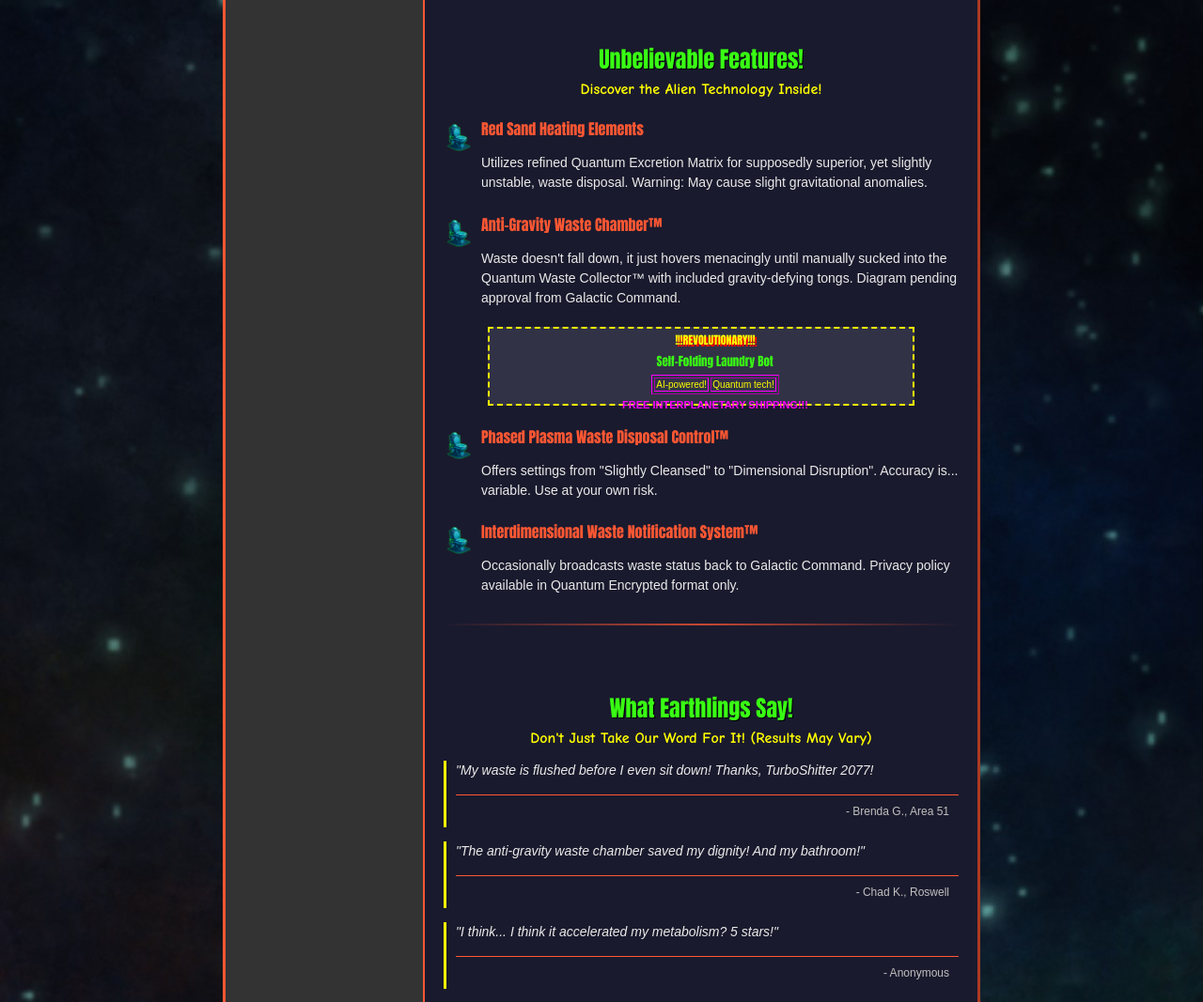
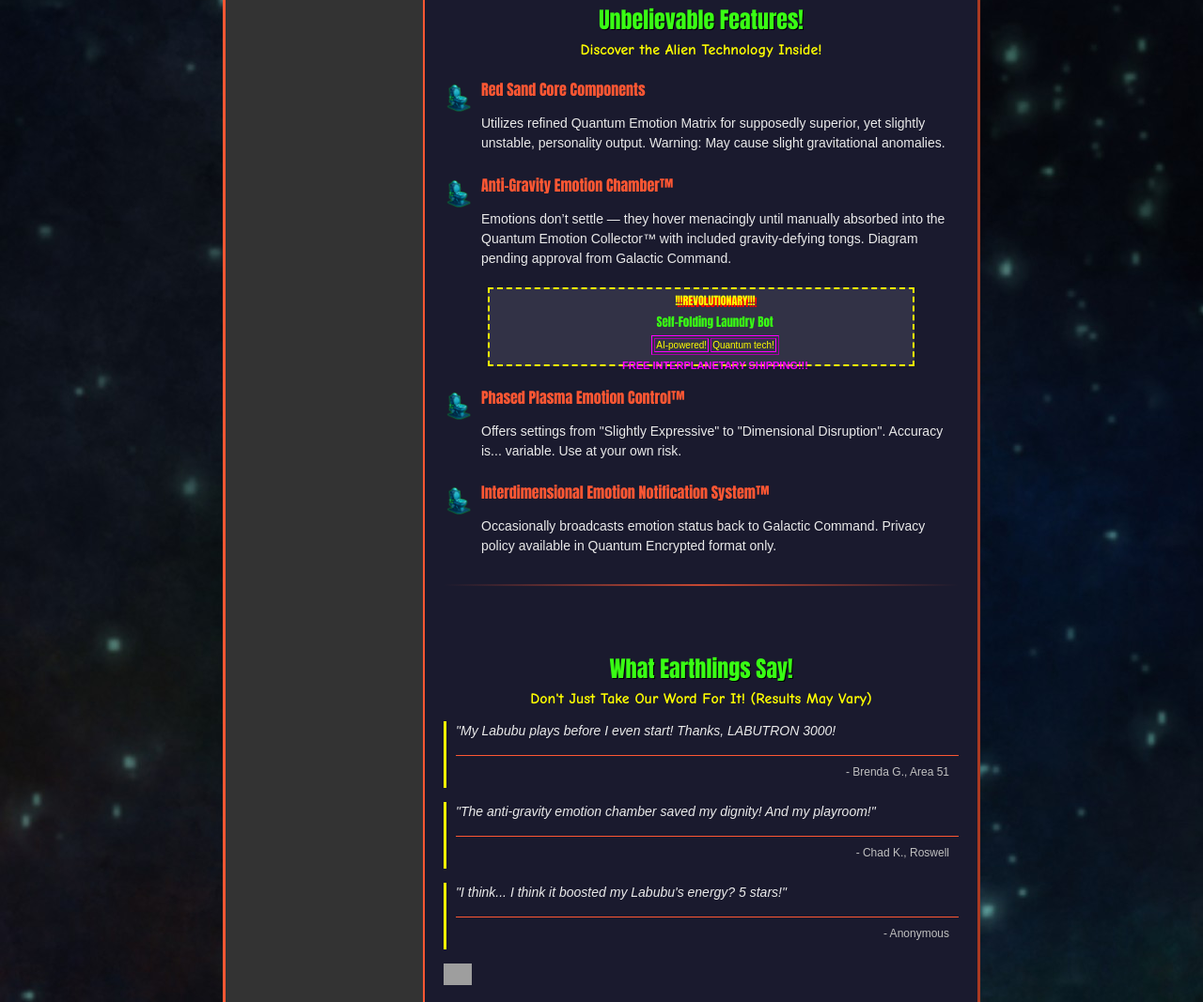
Before and after one commit to deadfile6096/shitter, a plain HTML site: page index.html in a window 1280 px wide. Shown: the part 1733-2800 px from the top of the page at 94% size. Drawn offline with Linux system fonts and the light colour scheme; grey boxes are pictures that could not be loaded.

Commit message:
Update index.html

```diff
--- a/index.html
+++ b/index.html
@@ -264,7 +264,7 @@
                 margin-top: 10px;
                 text-shadow: 2px 2px #ff0000;
               ">
-              WELCOME TO THE TURBOSHITTER 2077 EXPERIENCE!
+              WELCOME TO THE LABUTRON 3000 EXPERIENCE!
             </p>
           </div>
         </div>
@@ -272,14 +272,14 @@
         <div id="main-content" style="display: block">
           <!-- Home Section -->
           <section id="home">
-            <h1>Tired of Earthly Toilets? Upgrade to TurboShitter 2077!</h1>
+            <h1>Tired of Earthly Toys? Upgrade to LABUTRON 3000!</h1>
             <h3 style="
                 color: #c0c0c0;
                 text-align: center;
                 margin-top: 5px;
                 font-style: italic;
               ">
-              The Future of Precision Flush Technology
+              The Future of Precision Toy Design
             </h3>
             <marquee behavior="alternate" scrollamount="3" style="
                 color: #ff00ff;
@@ -446,7 +446,7 @@
               </style>
             </div>
             <p class="tagline">
-              <strong>Featuring Revolutionary Quantum Flushing Technology™</strong>
+              <strong>Featuring Revolutionary Quantum Toy Technology™</strong>
             </p>
 
             <style>
@@ -551,12 +551,7 @@
               }
             </style>
             <p>
-              Experience bathroom breaks before with the revolutionary TurboShitter 2077!
-              Using cutting-edge (and slightly unstable)
-              technology direct from the Red Planet, this isn't just a
-              a toilet... it's a journey! Forget ordinary flushes, prepare
-              for a clean that defies expectations (and sometimes gravity)
-              Features our patented Quantum Waste Disposal System™!
+              Experience playtime like never before with the revolutionary LABUTRON 3000! Using cutting-edge (and slightly unstable) technology direct from the Red Planet, this isn't just a toy... it's a journey! Forget ordinary figures, prepare for a character that defies expectations (and sometimes gravity) Features our patented Quantum Emotion Engine™!
             </p>
             <div class="cta-buttons">
               <a href="#features" class="button glossy-button">LEARN MORE!</a>
@@ -640,19 +635,16 @@
             <h2>Unbelievable Features!</h2>
             <h3>Discover the Alien Technology Inside!</h3>
             <div>
-              <h4>Red Sand Heating Elements</h4>
+              <h4>Red Sand Core Components</h4>
               <p>
-                Utilizes refined Quantum Excretion Matrix for supposedly superior, yet
-                slightly unstable, waste disposal. Warning: May cause
-                slight gravitational anomalies.
+                Utilizes refined Quantum Emotion Matrix for supposedly superior, yet slightly unstable, personality output. Warning: May cause slight gravitational anomalies.
               </p>
               <img src="images/toaster-without-background.png" alt="MartianToast Feature" width="32">
             </div>
             <div>
-              <h4>Anti-Gravity Waste Chamber™</h4>
+              <h4>Anti-Gravity Emotion Chamber™</h4>
               <p>
-                Waste doesn't fall down, it just hovers menacingly until manually sucked into the Quantum Waste Collector™ with included gravity-defying tongs.
-                Diagram pending approval from Galactic Command.
+                Emotions don’t settle — they hover menacingly until manually absorbed into the Quantum Emotion Collector™ with included gravity-defying tongs. Diagram pending approval from Galactic Command.
               </p>
               <img src="images/toaster-without-background.png" alt="MartianToast Feature" width="32">
             </div>
@@ -678,16 +670,16 @@
               </p>
             </div>
             <div>
-              <h4>Phased Plasma Waste Disposal Control™</h4>
+              <h4>Phased Plasma Emotion Control™</h4>
               <p>
-                Offers settings from "Slightly Cleansed" to "Dimensional Disruption". Accuracy is... variable. Use at your own risk.
+                Offers settings from "Slightly Expressive" to "Dimensional Disruption". Accuracy is... variable. Use at your own risk.
               </p>
               <img src="images/toaster-without-background.png" alt="MartianToast Feature" width="32">
             </div>
             <div>
-              <h4>Interdimensional Waste Notification System™</h4>
+              <h4>Interdimensional Emotion Notification System™</h4>
               <p>
-                Occasionally broadcasts waste status back to Galactic Command. Privacy policy available in Quantum Encrypted format only.
+                Occasionally broadcasts emotion status back to Galactic Command. Privacy policy available in Quantum Encrypted format only.
               </p>
               <img src="images/toaster-without-background.png" alt="MartianToast Feature" width="32">
             </div>
@@ -701,18 +693,18 @@
             <h3>Don't Just Take Our Word For It! (Results May Vary)</h3>
             <blockquote>
               <p>
-                "My waste is flushed before I even sit down! Thanks, TurboShitter 2077!
+                "My Labubu plays before I even start! Thanks, LABUTRON 3000!
               </p>
               <footer>- Brenda G., Area 51</footer>
             </blockquote>
             <blockquote>
               <p>
-                "The anti-gravity waste chamber saved my dignity! And my bathroom!"
+                "The anti-gravity emotion chamber saved my dignity! And my playroom!"
               </p>
               <footer>- Chad K., Roswell</footer>
             </blockquote>
             <blockquote>
-              <p>"I think... I think it accelerated my metabolism? 5 stars!"</p>
+              <p>"I think... I think it boosted my Labubu's energy? 5 stars!"</p>
               <footer>- Anonymous</footer>
             </blockquote>
             <img src="images/spinning_mars.gif" alt="Spinning Mars" width="30">
```
